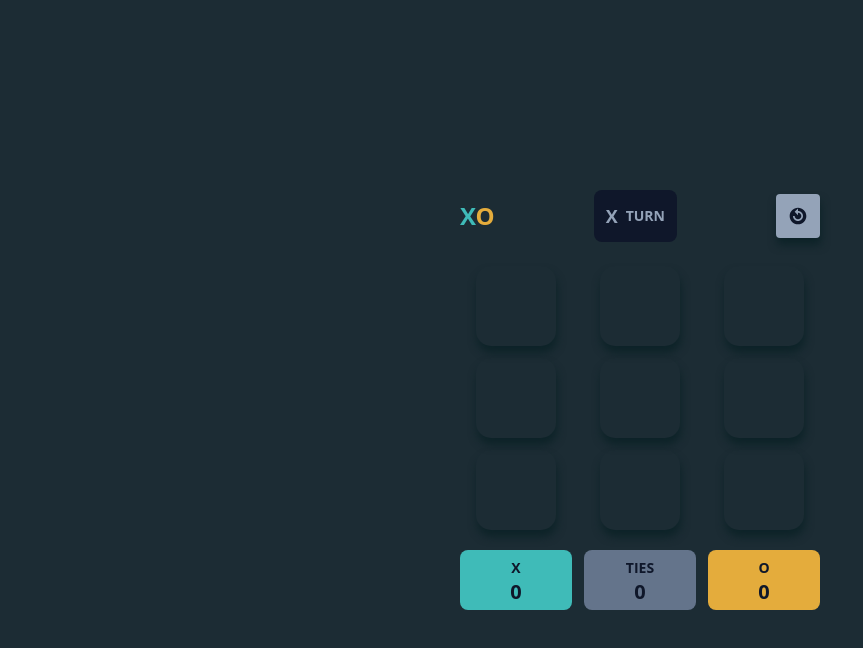
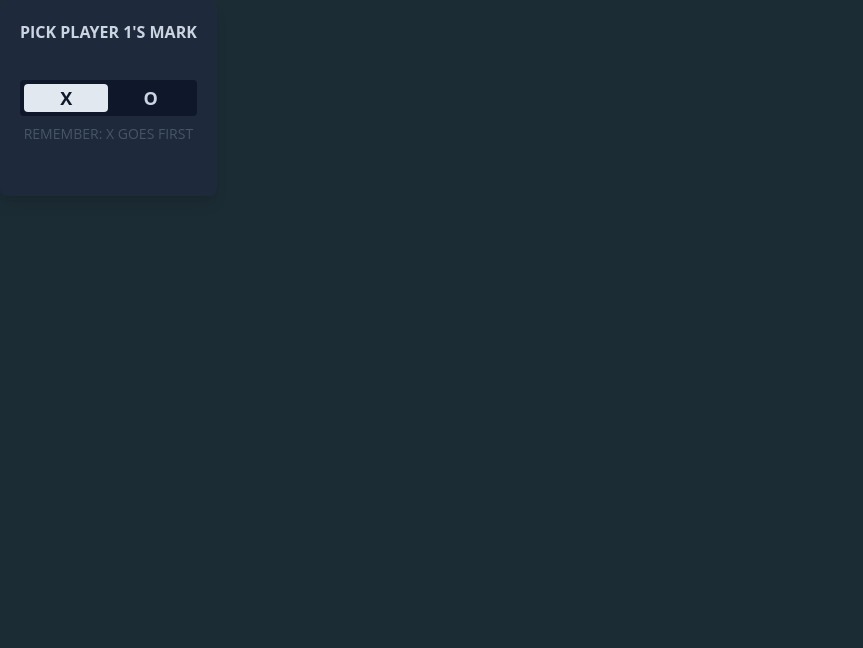
Before and after one commit to osamaradwan2003/XOGame, a React (Vite) app: page / in a window 1280 px wide. Shown: the top 648 px of the page, without its empty margins (0-863 px from the left). Built offline with nearby package versions, Linux system fonts and the light colour scheme.

Commit message:
Add ChosePlayer Box

```diff
--- a/src/components/Boox.tsx
+++ /dev/null
@@ -1,15 +0,0 @@
-
-type BoxProps = {
-  children: React.ReactNode,
-  title?: string,
-  hint?: string,
-}
-
-const Box:React.FC<BoxProps> = ({children, title, hint})=>{
-  return (
-    <div>Boox</div>
-  )
-}
-
-
-export default Box
--- /dev/null
+++ b/src/components/Box.tsx
@@ -0,0 +1,25 @@
+import {useState} from "react"
+
+type BoxProps = {
+  children: React.ReactNode,
+  title?: string,
+  hint?: string,
+  className? : string,
+}
+
+const Box:React.FC<BoxProps> = ({children, title, hint, className})=>{
+  return (
+    <div className=
+    {`box
+    ${className || ''}`}>
+      <h3 className="text-md text-center text-slate-300 font-bold "> {title} </h3>
+      <div className=''>
+        {children}
+      </div>
+      <div className="hint text-sm text-center text-slate-600" >{hint}</div>
+    </div>
+  )
+}
+
+
+export default Box
--- /dev/null
+++ b/src/components/Switch.tsx
@@ -0,0 +1,48 @@
+import {useState} from "react";
+type SwichProps = {
+  values: any[],
+  OnSwitch?: CallableFunction,
+  defaultValue?: any,
+}
+
+const Switch: React.FC<SwichProps> = ({values, OnSwitch, defaultValue})=>{
+
+  let [slectedValue, setSelectValue] = useState(defaultValue ?? values[0]);
+
+
+  const handelClick =  (elem: any, index: number)=>{
+    if(elem == slectedValue) return;
+    if(values.indexOf(elem) == -1) return;
+    setSelectValue(()=>{
+      return values[index]
+    })
+    if(OnSwitch){
+      OnSwitch(elem, index, values);
+    }
+  }
+
+
+  return (
+    <div className="flex w-full bg-slate-900 p-1 text-slate-300 rounded my-2">
+      {
+        values.map((elem: any, index:number)=>{
+            return (
+              <div
+                onClick = {()=>{handelClick(elem, index)}}
+                key={Math.random() * 1000}
+                className={`flex justify-center items-center w-[50%] rounded text-lg font-bold cursor-pointer  ${slectedValue == elem ? 'bg-slate-200 text-slate-900' : ''} `} >
+                {elem}
+              </div>
+            )
+        })
+      }
+    </div>
+  );
+
+}
+
+export default Switch;
+
+function handelClick(elem: any): import("react").MouseEventHandler<HTMLDivElement> | undefined {
+  throw new Error("Function not implemented.");
+}
--- a/src/components/index.ts
+++ b/src/components/index.ts
@@ -1,5 +1,6 @@
 import MainBtn from "./MainBtn";
 import Btn from "./Btn";
 import StateInfo from "./StateInfo";
-
-export { MainBtn, Btn, StateInfo };
+import Box from "./Box";
+import Switch from "./Switch";
+export { MainBtn, Btn, StateInfo, Box, Switch };
--- a/src/css/index.css
+++ b/src/css/index.css
@@ -52,3 +52,7 @@
   font-size: 3rem;
   border-radius: 15px;
 }
+
+.box {
+  @apply grid grid-rows-3 justify-center bg-slate-800 shadow-lg rounded-lg w-max p-5;
+}
--- a/src/main.tsx
+++ b/src/main.tsx
@@ -1,11 +1,11 @@
 import React from 'react'
 import ReactDOM from 'react-dom/client'
 import "./css/index.css"
-import {Home} from "./pages"
+import Index from "./pages"
 
 
 ReactDOM.createRoot(document.getElementById('root') as HTMLElement).render(
   <React.StrictMode>
-    <Home currPlayer={{name: "X", isCPU: false}}/>
+    <Index />
   </React.StrictMode>
 )
--- a/src/pages/ChosePlayer.tsx
+++ b/src/pages/ChosePlayer.tsx
@@ -1,9 +1,22 @@
+import { Box } from "../components";
+import {Switch} from "../components";
 
 
 
 
 const ChosePlayer: React.FC<{}> = ()=>{
+  const showValue = (e:any, i:number, v: [])=>{
+    console.log(e,i,v)
+  }
   return (
-    <div >CHose Player</div>
+    <Box title="PICK PLAYER 1'S MARK" hint="REMEMBER: X GOES FIRST">
+        <Switch
+          values={["x", "o"]}
+          defaultValue='x'
+          OnSwitch={showValue}
+        />
+    </Box>
   );
 }
+
+export default ChosePlayer;
--- a/src/pages/index.tsx
+++ b/src/pages/index.tsx
@@ -1,5 +1,27 @@
-import Player from "./Home";
+import Player from "./Player" ;
+import ChosePlayer from "./ChosePlayer"
+import { useState } from "react";
+
+
+
+const Index: React.FC<{}> = ()=>{
+  let [slectPlayer, setSelectPlayer] = useState(0)
+  return (
+    <>
+      {
+        slectPlayer === 0
+          ?
+            <ChosePlayer></ChosePlayer>
+          :
+          <Player currPlayer={{name: "X", isCPU: false}}/>
+      }
+    </>
+  );
+}
+
+export default Index
 
 export {
-  Player as Home
+  Player,
+  ChosePlayer
 }
```
Also changed, not shown: src/pages/Player.tsx (renamed from src/pages/Home.tsx).
